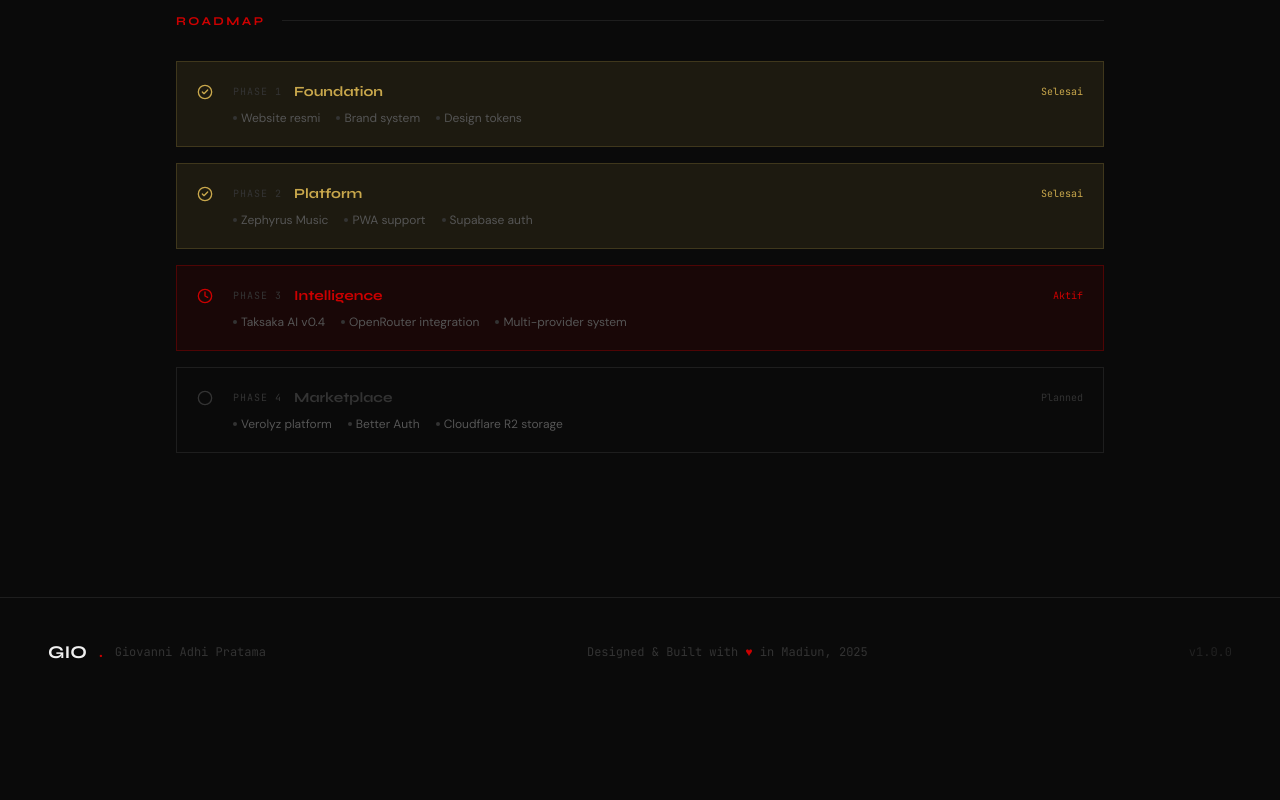
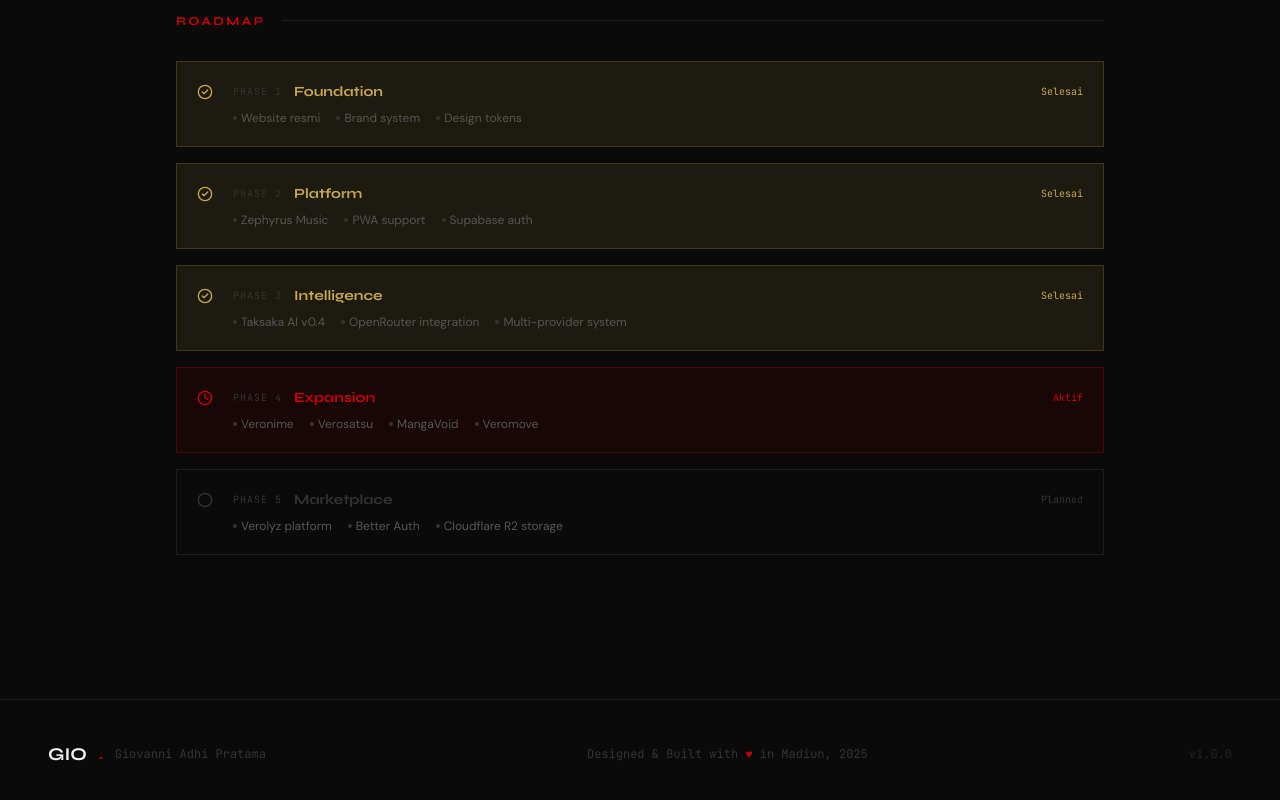
Before and after one commit to Vexcompany/Portfo, a React (Vite) app in the folder portfolio-giovanni/: page /project/1 in a window 1280 px wide. Shown: the part 2687-3487 px from the top of the page. Before the commit the page ends 3393 px from the top, so only its background shows below. Built offline with nearby package versions, Linux system fonts and the light colour scheme.

Commit message:
Add files via upload

```diff
--- a/portfolio-giovanni/src/data/index.js
+++ b/portfolio-giovanni/src/data/index.js
@@ -8,7 +8,7 @@
       'Website resmi organisasi PAGASKA SMK Negeri 5 Kota Madiun. Dibangun dari nol dengan React + Vite, menggantikan sistem multi-file HTML lama. Menampilkan profil organisasi, galeri kegiatan, dan portal anggota.',
     longDescription:
       'Proyek ini merupakan migrasi penuh dari website statis multi-file HTML ke arsitektur modern berbasis React. Saya memimpin seluruh proses desain dan development, mulai dari pemilihan stack, design tokens, hingga deployment di Vercel dengan HashRouter pattern.',
-    year: '2024',
+    year: '2025',
     color: '#CC0000',
     gradient: 'from-red-900/40 to-black',
     featured: true,
@@ -22,7 +22,7 @@
       'Platform streaming musik internal komunitas dengan desain dark navy/liquid gold. Fitur lengkap: lyrics mode, party queue, media session lock screen, PWA offline, dan cross-device sync.',
     longDescription:
       'Zephyrus Music adalah iterasi ketiga dari platform streaming internal PAGASKA. Dibangun dengan Supabase sebagai backend, Cloudflare R2 untuk audio storage, dan Node.js/Express sebagai proxy layer. Saya mengimplementasikan sistem autentikasi Google OAuth, Cinematic Lyrics Mode dengan Web Audio API, dan PWA dengan Service Worker.',
-    year: '2024',
+    year: '2025',
     color: '#C9A84C',
     gradient: 'from-yellow-900/40 to-black',
     featured: true,
@@ -50,7 +50,7 @@
       'Sistem identitas visual lengkap untuk organisasi PAGASKA. Mencakup logo guidelines, color palette, typography, dan design tokens yang digunakan di seluruh ekosistem digital.',
     longDescription:
       'Mengembangkan brand system yang konsisten untuk seluruh produk digital PAGASKA. Sistem ini menjadi acuan desain untuk website, musik app, AI interface, dan seluruh material komunikasi organisasi.',
-    year: '2024',
+    year: '2025',
     color: '#C9A84C',
     gradient: 'from-amber-900/40 to-black',
     featured: false,
@@ -92,7 +92,7 @@
 
 export const experiences = [
   {
-    year: '2025',
+    year: '2025–2026',
     title: 'Koordinator Infokom',
     org: 'PAGASKA',
     orgFull: 'Paskibra Gala Taksaka — SMK Negeri 5 Kota Madiun',
@@ -100,7 +100,7 @@
     highlight: true,
   },
   {
-    year: '2025',
+    year: '2025–2026',
     title: 'Koordinator Seksi Bidang Telekomunikasi',
     org: 'OSIS',
     orgFull: 'Organisasi Siswa Intra Sekolah — SMK Negeri 5 Kota Madiun',
@@ -120,6 +120,14 @@
 export const roadmap = [
   { phase: 'Phase 1', title: 'Foundation', status: 'done', items: ['Website resmi', 'Brand system', 'Design tokens'] },
   { phase: 'Phase 2', title: 'Platform', status: 'done', items: ['Zephyrus Music', 'PWA support', 'Supabase auth'] },
-  { phase: 'Phase 3', title: 'Intelligence', status: 'active', items: ['Taksaka AI v0.4', 'OpenRouter integration', 'Multi-provider system'] },
-  { phase: 'Phase 4', title: 'Marketplace', status: 'planned', items: ['Verolyz platform', 'Better Auth', 'Cloudflare R2 storage'] },
+  { phase: 'Phase 3', title: 'Intelligence', status: 'done', items: ['Taksaka AI v0.4', 'OpenRouter integration', 'Multi-provider system'] },
+  { phase: 'Phase 4', title: 'Expansion', status: 'active', items: ['Veronime', 'Verosatsu', 'MangaVoid', 'Veromove'] },
+  { phase: 'Phase 5', title: 'Marketplace', status: 'planned', items: ['Verolyz platform', 'Better Auth', 'Cloudflare R2 storage'] },
 ];
+
+export const personalProjects = [
+  { name: 'Veronime', desc: 'Platform streaming anime personal.', status: '2025 – Sekarang' },
+  { name: 'Verosatsu', desc: 'Layanan digital berbasis konten visual.', status: '2025 – Sekarang' },
+  { name: 'MangaVoid', desc: 'Platform baca manga dengan UI modern.', status: '2025 – Sekarang' },
+  { name: 'Veromove', desc: 'Platform streaming film dan series.', status: 'Under Development' },
+];
```
